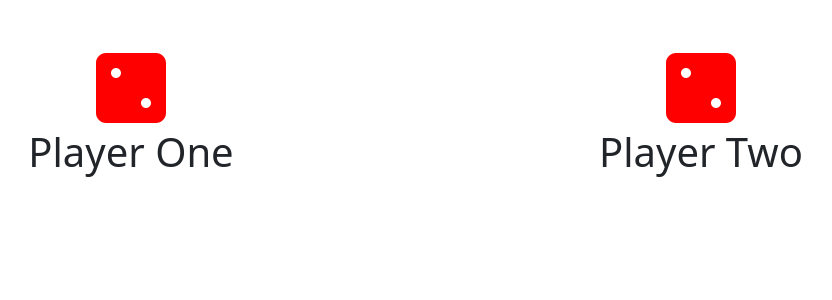
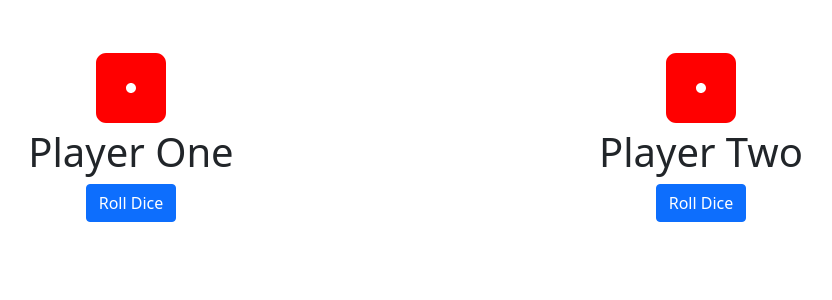
Before and after one commit to CyrusWarner/Dice-Roll-React, a React (Create React App) app: page / in a window 1280 px wide. Shown: the top 300 px of the page, without its empty margins (224-1056 px from the left). Built offline with nearby package versions, Linux system fonts and the light colour scheme.

Commit message:
Added functionality for changing dice icon when clicking the roll dice button.

```diff
--- a/src/App.tsx
+++ b/src/App.tsx
@@ -1,20 +1,28 @@
-import React from "react";
+import React, {useState} from "react";
 import DisplayDice from "./Components/DisplayDice/displayDice";
-import { Container, Row, Col } from "react-bootstrap";
+import { Container, Row, Col, Button } from "react-bootstrap";
 const App = () => {
+const [randomInt, setRandomInt] = useState(0)
+  const getRandomNumber = () => {
+    let randomNumber: number = Math.floor(Math.random() * 6);
+    setRandomInt(randomNumber);
+
+  }
   return (
     <Container>
       <Row >
           <Col sm={6}>
             <div className="text-center mt-5">
-              <DisplayDice />
+              <DisplayDice randomInt={randomInt}/>
             <h1>Player One</h1>
+            <Button onClick={getRandomNumber}>Roll Dice</Button>
             </div>
           </Col>
           <Col sm={6}>
             <div className="text-center mt-5">
-              <DisplayDice />
+              <DisplayDice randomInt={randomInt}/>
             <h1>Player Two</h1>
+            <Button onClick={getRandomNumber}>Roll Dice</Button>
             </div>
           </Col>
       </Row>
--- a/src/Components/DisplayDice/displayDice.tsx
+++ b/src/Components/DisplayDice/displayDice.tsx
@@ -2,7 +2,8 @@
 import React from "react";
 import * as FaIcons from "react-icons/fa";
 import { IconContext } from "react-icons";
-const DisplayDice = () => {
+const DisplayDice = (props: any) => {
+    const {randomInt} = props;
   const allDice = [
     <FaIcons.FaDiceOne />,
     <FaIcons.FaDiceTwo />,
@@ -11,11 +12,10 @@ const DisplayDice = () => {
     <FaIcons.FaDiceFive />,
     <FaIcons.FaDiceSix  />,
   ];
-  console.log(allDice);
   return (
       <IconContext.Provider value={{color: "red", size: "5rem"}}>
     <div>
-      <div>{allDice[1]}</div>
+      <div>{allDice[randomInt]}</div>
     </div>
       </IconContext.Provider>
 
```
